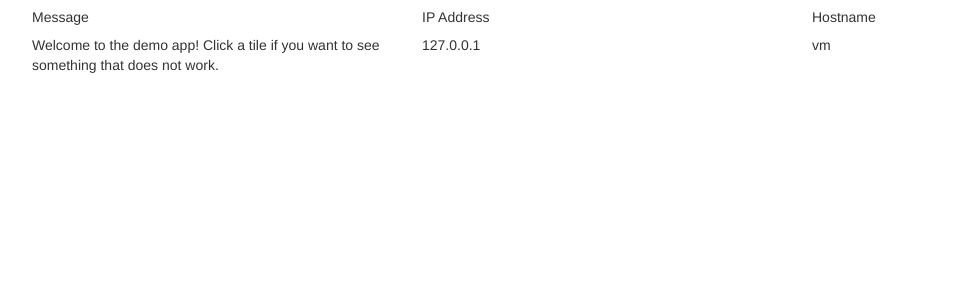
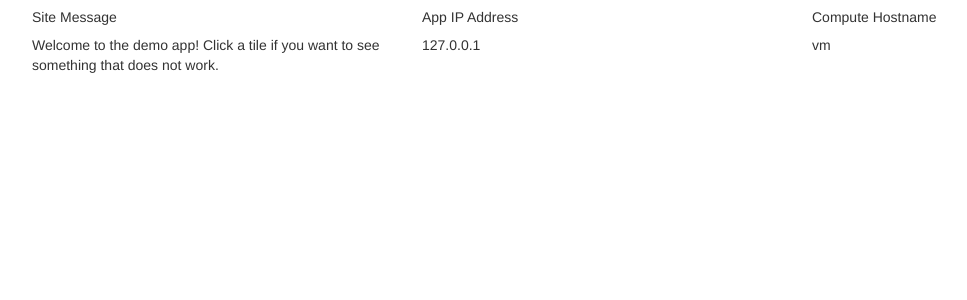
Before and after one commit to dts-devland/ibmcloud-ce-simple-app-fork, a Flask app: page / in a window 1280 px wide. Shown: the top 300 px of the page, without its empty margins (38-1005 px from the left). Run offline with Flask 3, Linux system fonts and the light colour scheme; some libraries are stand-ins or nearby versions.

Commit message:
triggering workflow run

```diff
--- a/templates/index.html
+++ b/templates/index.html
@@ -7,7 +7,7 @@
         <div class="col-md-4">
             <div class="card">
                 <div class="card-body">
-                    <h5 class="card-title">Message</h5>
+                    <h5 class="card-title">Site Message</h5>
                     <p class="card-text">{{ message }}</p>
                 </div>
             </div>
@@ -15,7 +15,7 @@
         <div class="col-md-4">
             <div class="card">
                 <div class="card-body">
-                    <h5 class="card-title">IP Address</h5>
+                    <h5 class="card-title">App IP Address</h5>
                     <p class="card-text">{{ ip }}</p>
                 </div>
             </div>
@@ -23,7 +23,7 @@
         <div class="col-md-4">
             <div class="card">
                 <div class="card-body">
-                    <h5 class="card-title">Hostname</h5>
+                    <h5 class="card-title">Compute Hostname</h5>
                     <p class="card-text">{{ hostname }}</p>
                 </div>
             </div>
```
